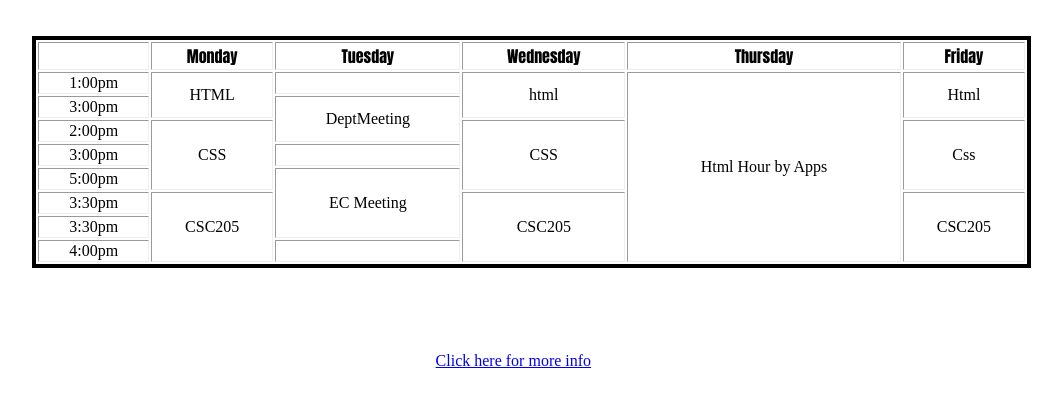
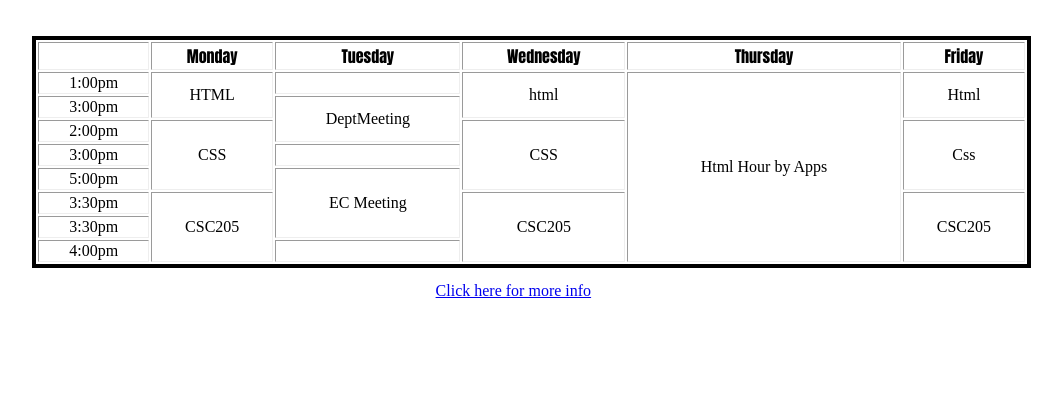
Before and after one commit to YossefMohamed/Assignment-tables-1, a plain HTML site: page index.html in a window 1280 px wide. Shown: the part 48-452 px from the top of the page, without its empty margins (102-1164 px from the left). Drawn offline with Linux system fonts and the light colour scheme.

Commit message:
Update index.html

```diff
--- a/index.html
+++ b/index.html
@@ -28,7 +28,7 @@ left: 10%;
         }
         a{
              position: fixed;
-        top: 50%;
+        top: 330px;
         left: 42%;}
         .yellow:hover {
             background-color: yellow}
```
